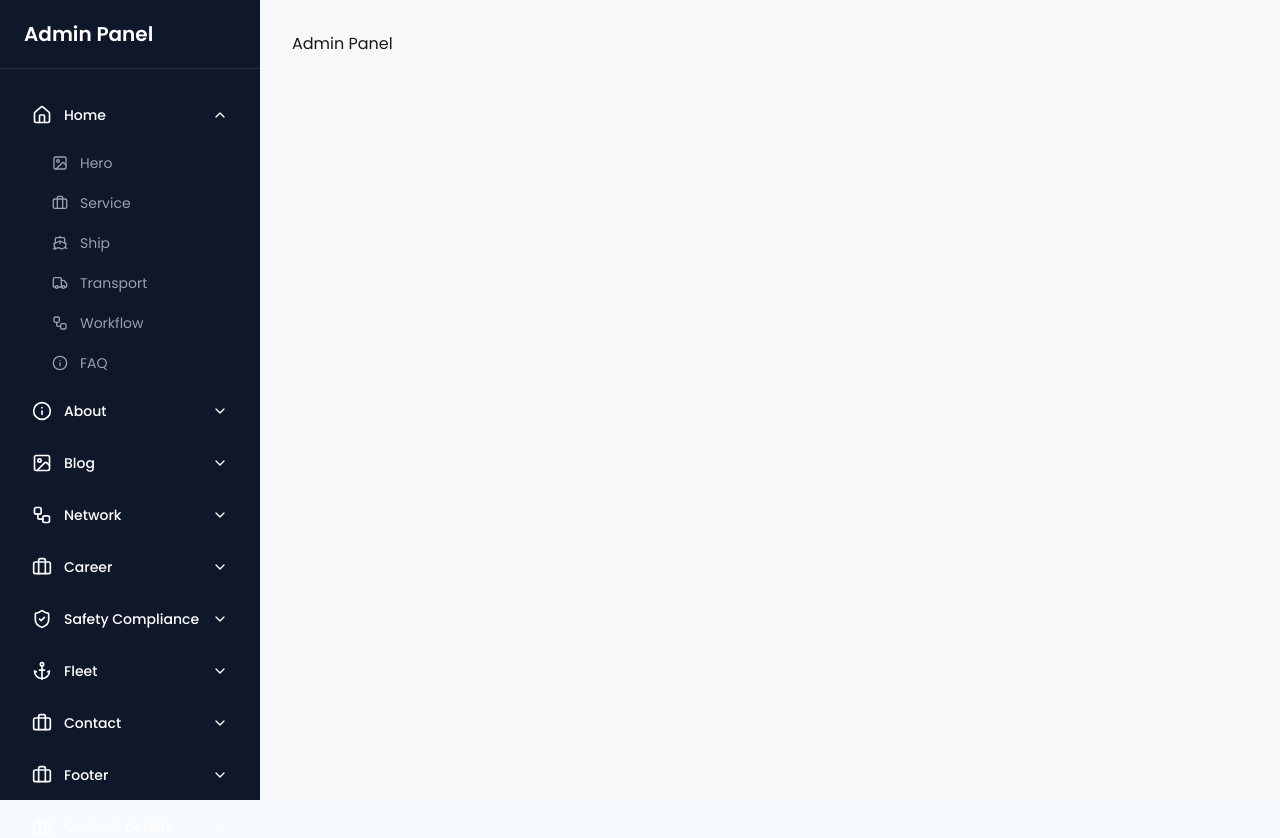
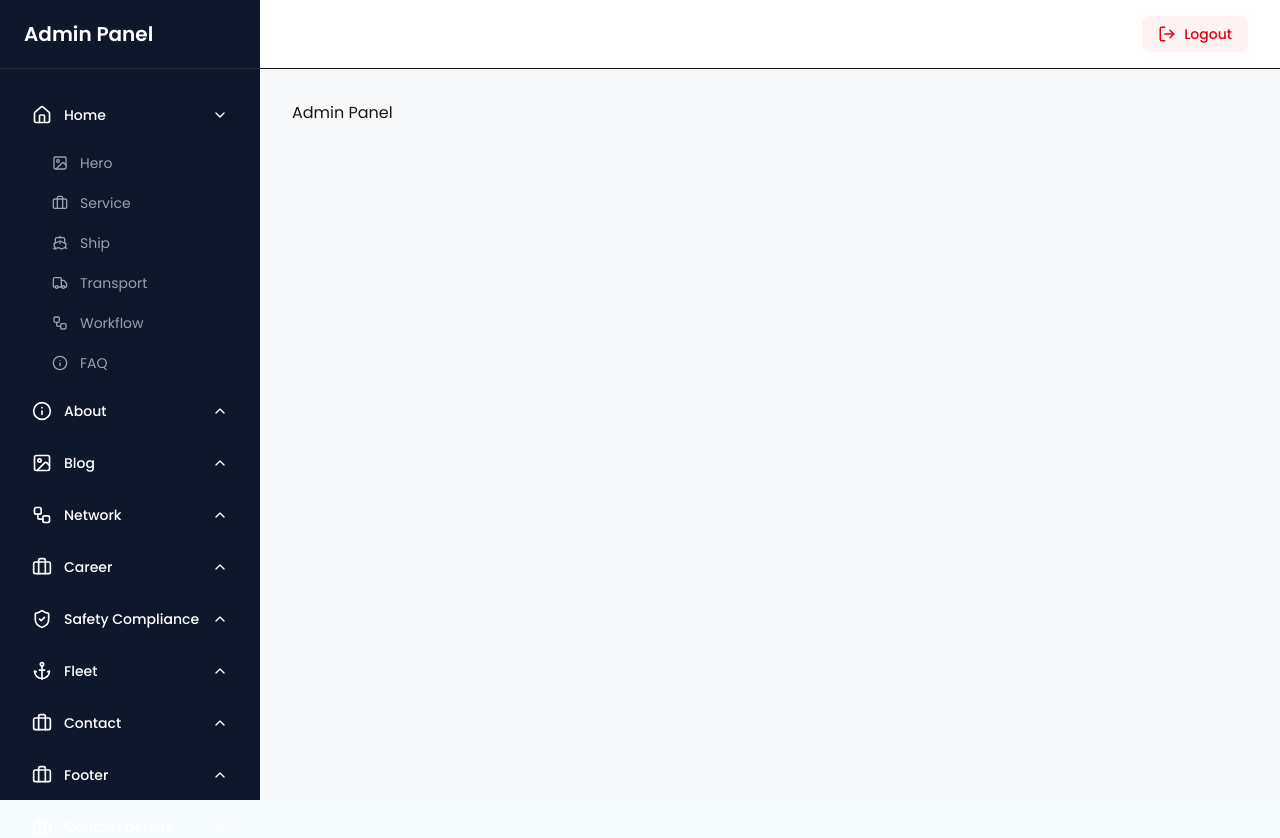
Before and after one commit to F-FERM/clio-web, a Next.js app: page /admin in a window 1280 px wide. Shown: the top 838 px of the page. Built offline with nearby package versions, Linux system fonts and the light colour scheme.

Commit message:
completed

```diff
--- a/app/admin/layout.tsx
+++ b/app/admin/layout.tsx
@@ -1,7 +1,7 @@
 "use client";
 
 import Link from "next/link";
-import { usePathname } from "next/navigation";
+import { usePathname, useRouter } from "next/navigation";
 import {
   Home,
   Image,
@@ -13,6 +13,8 @@ import {
   ChevronDown,
   ShieldCheck,
   Anchor,
+  ChevronUp,
+  LogOut,
 } from "lucide-react";
 import { useState } from "react";
 import "./globals.css";
@@ -110,10 +112,23 @@ const sidebarItems = [
 
 export default function Layout({ children }: { children: React.ReactNode }) {
   const pathname = usePathname();
+  const router = useRouter();
   const [openMenu, setOpenMenu] = useState<string | null>("Home");
 
   const toggleMenu = (label: string) => {
     setOpenMenu(openMenu === label ? null : label);
+  };
+
+  const handleLogout = () => {
+    // Clear local storage
+    localStorage.removeItem("access_token");
+    localStorage.removeItem("user");
+
+    // Clear cookie
+    document.cookie = "access_token=; path=/; max-age=0";
+
+    // Redirect to login
+    router.push("/login");
   };
 
   return (
@@ -141,7 +156,7 @@ export default function Layout({ children }: { children: React.ReactNode }) {
                     <Icon size={20} />
                     <span className="text-sm font-medium">{item.label}</span>
                   </div>
-                  <ChevronDown
+                  <ChevronUp
                     size={16}
                     className={`transition-transform ${
                       isOpen ? "rotate-180" : ""
@@ -181,8 +196,19 @@ export default function Layout({ children }: { children: React.ReactNode }) {
           })}
         </nav>
       </aside>
-      <main className="flex-1 bg-[#F6F8FA] p-8 overflow-auto">
-        {children}
+      <main className="flex-1 bg-[#F6F8FA] flex flex-col h-screen overflow-hidden">
+        <header className="bg-white border-b px-8 py-4 flex justify-end items-center shrink-0">
+          <button
+            onClick={handleLogout}
+            className="flex items-center gap-2 px-4 py-2 text-sm font-medium text-red-600 bg-red-50 rounded-lg hover:bg-red-100 transition-colors"
+          >
+            <LogOut size={18} />
+            Logout
+          </button>
+        </header>
+        <div className="flex-1 p-8 overflow-auto">
+          {children}
+        </div>
       </main>
     </div>
   );
```
